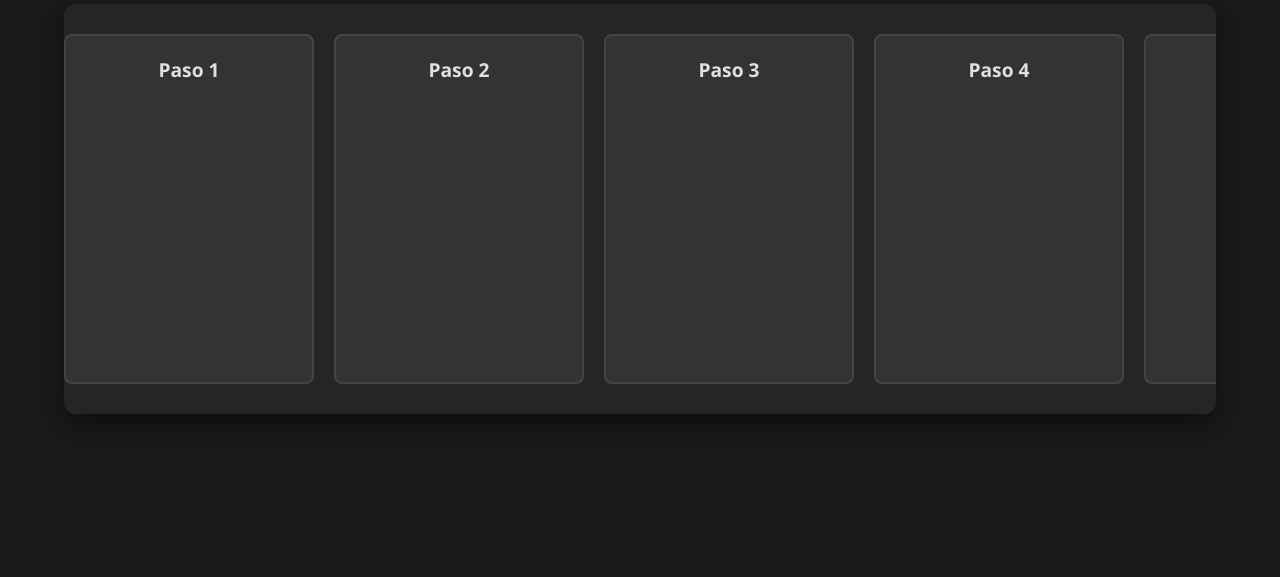
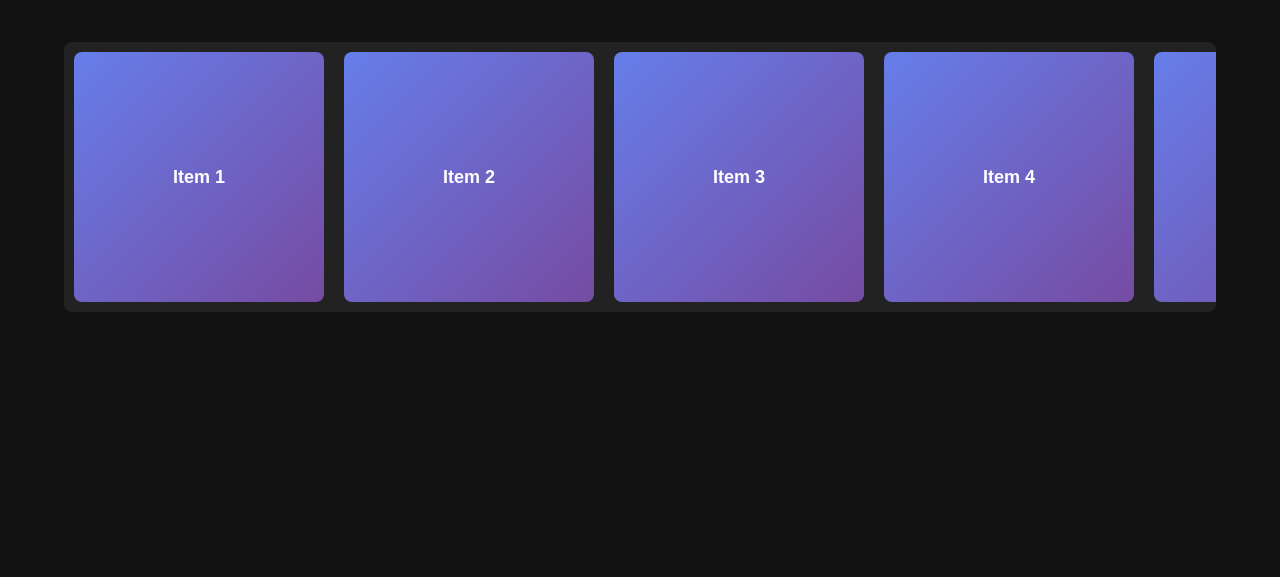
Before and after one commit to rubenmartingutierrez-code/rubenmartin.github.io, a plain HTML site: page index.html in a window 1280 px wide. Shown: the part 223-800 px from the top of the page. Drawn offline with Linux system fonts and the light colour scheme.

Commit message:
Add horizontal scroll gallery

```diff
--- a/index.html
+++ b/index.html
@@ -3,139 +3,90 @@
 <head>
     <meta charset="UTF-8">
     <meta name="viewport" content="width=device-width, initial-scale=1.0">
-    <title>Mi Scroll Horizontal</title>
+    <title>Scroll Horizontal</title>
     <style>
         * {
-            box-sizing: border-box;
             margin: 0;
             padding: 0;
+            box-sizing: border-box;
         }
 
         body {
-            font-family: 'Segoe UI', Tahoma, Geneva, Verdana, sans-serif;
-            background-color: #1a1a1a;
-            color: #fff;
+            background: #111;
+            font-family: Arial, sans-serif;
             display: flex;
-            flex-direction: column;
             justify-content: center;
             align-items: center;
             min-height: 100vh;
-            overflow-x: hidden;
         }
 
-        h1 {
-            margin-bottom: 20px;
-            font-weight: 600;
-            letter-spacing: 2px;
+        .scroll-container {
+            width: 90vw;
+            max-width: 1200px;
+            overflow-x: auto;
+            overflow-y: hidden;
+            scroll-behavior: smooth;
+            background: #222;
+            border-radius: 8px;
+            padding: 10px;
         }
 
-        /* Contenedor principal del scroll */
-        .scroll-container {
+        .scroll-content {
             display: flex;
             gap: 20px;
-            width: 90%;
-            max-width: 1200px;
-            padding: 30px;
-            overflow-x: auto;
-            /* Eliminamos 'scroll-behavior: smooth' temporalmente aquí
-               porque JavaScript se encarga de gestionar el movimiento */
-            scroll-snap-type: x mandatory;
-            background-color: #252525;
-            border-radius: 12px;
-            box-shadow: 0 10px 30px rgba(0,0,0,0.5);
+            width: max-content;
         }
 
-        /* Estilo para las tarjetas/ítems */
         .scroll-item {
             flex: 0 0 250px;
-            height: 350px;
-            background: #333333;
-            border: 2px solid #444;
+            height: 250px;
+            background: linear-gradient(135deg, #667eea 0%, #764ba2 100%);
             border-radius: 8px;
             display: flex;
-            flex-direction: column;
-            justify-content: space-between;
             align-items: center;
-            padding: 20px;
-            scroll-snap-align: start;
-            transition: all 0.3s ease;
+            justify-content: center;
+            color: white;
+            font-size: 18px;
+            font-weight: bold;
+            cursor: pointer;
+            transition: transform 0.3s ease;
         }
 
         .scroll-item:hover {
-            transform: translateY(-5px);
-            border-color: #764ba2;
-            box-shadow: 0 5px 15px rgba(118, 75, 162, 0.4);
+            transform: scale(1.05);
         }
 
-        .scroll-item img {
-            max-width: 100%;
-            max-height: 70%;
-            object-fit: contain;
-            image-rendering: pixelated;
-        }
-
-        .item-title {
-            font-size: 1.2rem;
-            font-weight: bold;
-            color: #e0e0e0;
-        }
-
-        /* Personalización de la barra de scroll */
+        /* Personalizar scrollbar */
         .scroll-container::-webkit-scrollbar {
             height: 8px;
         }
 
         .scroll-container::-webkit-scrollbar-track {
-            background: #252525;
-            border-radius: 10px;
+            background: #333;
         }
 
         .scroll-container::-webkit-scrollbar-thumb {
-            background: #444;
-            border-radius: 10px;
+            background: #666;
+            border-radius: 4px;
         }
 
         .scroll-container::-webkit-scrollbar-thumb:hover {
-            background: #667eea;
+            background: #888;
         }
     </style>
 </head>
 <body>
-
-    <h1>Moonwalker Gallery</h1>
-
-    <div class="scroll-container" id="horizontal-scroll">
-        <div class="scroll-item">
-            <div class="item-title">Paso 1</div>
-        </div>
-        <div class="scroll-item">
-            <div class="item-title">Paso 2</div>
-        </div>
-        <div class="scroll-item">
-            <div class="item-title">Paso 3</div>
-        </div>
-        <div class="scroll-item">
-            <div class="item-title">Paso 4</div>
-        </div>
-        <div class="scroll-item">
-            <div class="item-title">Paso 5</div>
-        </div>
-        <div class="scroll-item">
-            <div class="item-title">Paso 6</div>
+    <div class="scroll-container">
+        <div class="scroll-content">
+            <div class="scroll-item">Item 1</div>
+            <div class="scroll-item">Item 2</div>
+            <div class="scroll-item">Item 3</div>
+            <div class="scroll-item">Item 4</div>
+            <div class="scroll-item">Item 5</div>
+            <div class="scroll-item">Item 6</div>
+            <div class="scroll-item">Item 7</div>
+            <div class="scroll-item">Item 8</div>
         </div>
     </div>
-
-    <script>
-        const container = document.getElementById('horizontal-scroll');
-
-        container.addEventListener('wheel', (evt) => {
-            // Evita que la página web entera haga scroll hacia abajo
-            evt.preventDefault();
-
-            // Suma el movimiento vertical de la rueda (deltaY) al scroll horizontal del contenedor
-            container.scrollLeft += evt.deltaY;
-        });
-    </script>
-
 </body>
 </html>
```
